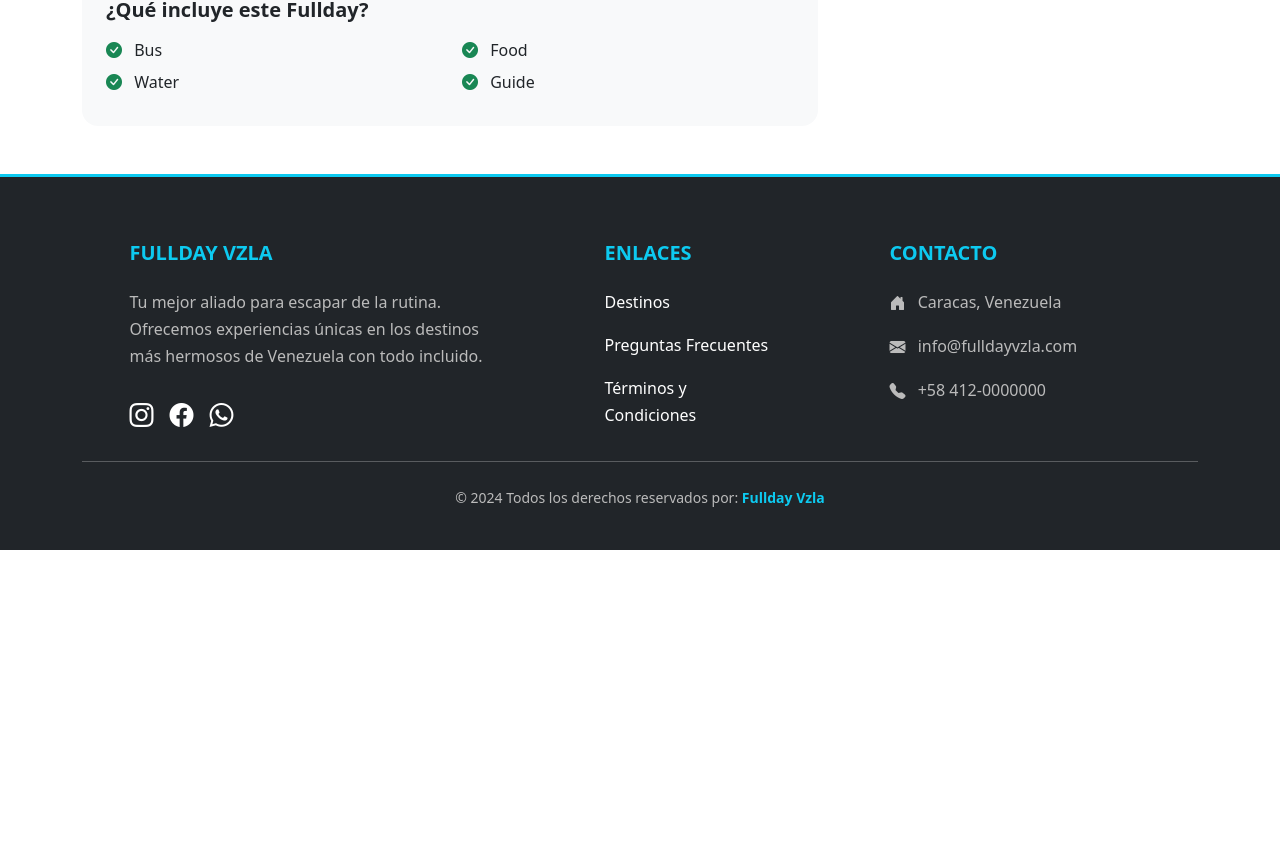
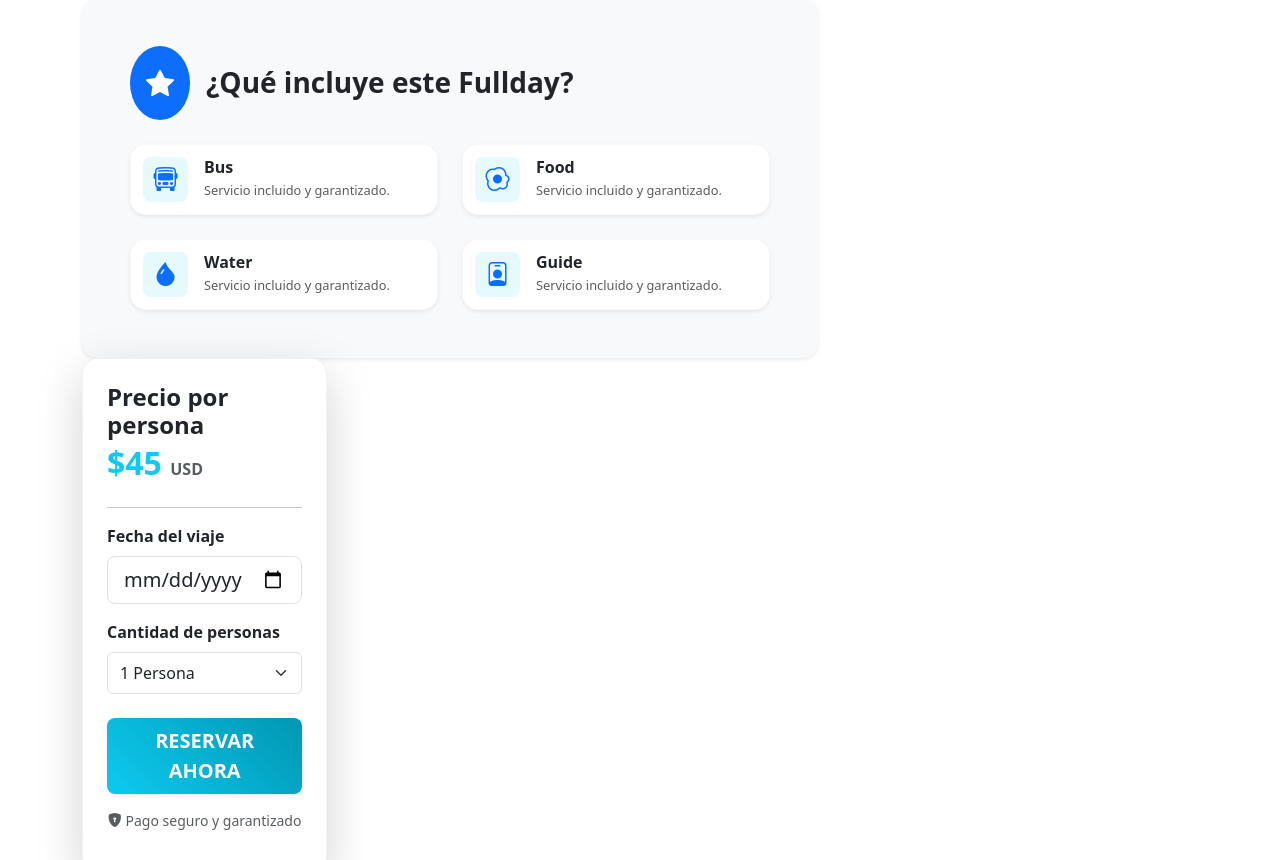
Before and after one commit to luisedw/FrontFulldayVzla, an Angular app: page /tour/1 in a window 1280 px wide. Shown: the part 892-1752 px from the top of the page. Before the commit the page ends 1442 px from the top, so only its background shows below. Built offline with nearby package versions, Linux system fonts and the light colour scheme.

Commit message:
mejorando iconos de modulo de detalles

```diff
--- a/angular.json
+++ b/angular.json
@@ -18,12 +18,10 @@
               "zone.js"
             ],
             "tsConfig": "tsconfig.app.json",
-            "assets": [
-              {
-                "glob": "**/*",
-                "input": "public"
-              }
-            ],
+"assets": [
+  "src/favicon.ico",
+  "src/assets"
+],
             "styles": [
               "node_modules/bootstrap/dist/css/bootstrap.min.css",
               "node_modules/bootstrap-icons/font/bootstrap-icons.css",
--- a/src/app/components/tour-card/tour-card.html
+++ b/src/app/components/tour-card/tour-card.html
@@ -5,7 +5,10 @@
     </span>
   </div>
 
-<img [src]="tourData.imagenUrl" class="card-img-top" [alt]="tourData.titulo">
+  <img [src]="tourData.imagenUrl"
+       class="card-img-top custom-card-img"
+       [alt]="tourData.titulo">
+
   <div class="card-body p-4">
     <div class="d-flex justify-content-between mb-2">
       <small class="text-info fw-bold text-uppercase">{{ tourData.destino }}</small>
--- a/src/app/components/tour-detail/tour-detail.css
+++ b/src/app/components/tour-detail/tour-detail.css
@@ -0,0 +1,49 @@
+.card {
+  transition: transform 0.3s ease;
+  border: 1px solid rgba(0,0,0,0.05) !important;
+}
+
+.card:hover {
+  transform: translateY(-5px);
+}
+
+.btn-info {
+  background: linear-gradient(45deg, #0dcaf0, #0097b2);
+  border: none;
+}
+
+.sticky-top {
+  z-index: 10; /* Para que no se solape con el navbar al hacer scroll */
+}
+
+/* ... estilos que ya tienes */
+
+.service-card {
+  transition: all 0.3s ease;
+  border: 1px solid rgba(0,0,0,0.02) !important;
+  padding: 12px !important; /* Menos relleno interno */
+}
+
+.service-card:hover {
+  transform: translateY(-5px);
+  border-color: rgba(13, 202, 240, 0.2) !important;
+  background-color: #fbfdff;
+}
+
+.service-card h5 {
+  font-size: 1rem; /* Título un poco más pequeño */
+  margin-bottom: 0;
+}
+
+.service-card p {
+  font-size: 0.8rem; /* Texto descriptivo más pequeño */
+}
+
+/* Efecto para el contenedor del icono */
+.bg-info.bg-opacity-10 {
+  display: flex;
+  align-items: center;
+  justify-content: center;
+  width: 60px;
+  height: 60px;
+}
--- a/src/app/components/tour-detail/tour-detail.html
+++ b/src/app/components/tour-detail/tour-detail.html
@@ -16,15 +16,34 @@
       <h3 class="fw-bold mt-4">Descripción del Viaje</h3>
       <p class="lead text-muted">{{ tour.descripcion }}</p>
 
-      <div class="mt-4 p-4 bg-light rounded-4">
-        <h5 class="fw-bold mb-3">¿Qué incluye este Fullday?</h5>
-        <div class="row">
-          <div class="col-md-6 mb-2" *ngFor="let servicio of tour.servicios">
-            <i class="bi bi-check-circle-fill text-success me-2"></i> {{ servicio | titlecase }}
+<div class="mt-5 p-5 bg-light rounded-4 shadow-sm">
+  <div class="d-flex align-items-center mb-4">
+    <div class="bg-primary text-white p-3 rounded-circle me-3">
+      <i class="bi bi-star-fill fs-3"></i>
+    </div>
+    <h3 class="fw-bold m-0">¿Qué incluye este Fullday?</h3>
+  </div>
+
+  <div class="row row-cols-1 row-cols-md-2 g-4">
+
+    <div class="col" *ngFor="let servicio of tour?.servicios">
+      <div class="card h-100 border-0 shadow-sm rounded-4 p-3 service-card">
+        <div class="d-flex align-items-center">
+
+            <div class="flex-shrink-0 text-primary fs-4 me-3 p-2 bg-info bg-opacity-10 rounded-3"
+                    style="width: 45px; height: 45px; display: flex; align-items: center; justify-content: center;">
+                <i [class]="'bi ' + getServicioIcon(servicio)"></i>
+          </div>
+
+          <div>
+            <h5 class="fw-bold mb-1">{{ servicio | titlecase }}</h5>
+            <p class="text-muted small mb-0">Servicio incluido y garantizado.</p>
           </div>
         </div>
       </div>
     </div>
+  </div>
+</div>
 
     <div class="col-lg-4">
       <div class="card border-0 shadow-lg rounded-4 sticky-top" style="top: 100px;">
@@ -35,21 +54,22 @@
           <hr>
 
           <div class="mb-3">
-            <label class="form-label fw-bold">Fecha del viaje</label>
-            <input type="date" class="form-control form-control-lg">
+<label class="form-label fw-bold">Fecha del viaje</label>
+    <input #fecha type="date" class="form-control form-control-lg">
           </div>
 
           <div class="mb-4">
             <label class="form-label fw-bold">Cantidad de personas</label>
-            <select class="form-select form-control-lg">
-              <option>1 Persona</option>
-              <option>2 Personas</option>
-              <option>3+ Personas</option>
+            <select #personas class="form-select form-control-lg">
+            <option value="1">1 Persona</option>
+            <option value="2">2 Personas</option>
+            <option value="3">3 o más Personas</option>
             </select>
           </div>
 
-          <button class="btn btn-info btn-lg w-100 fw-bold text-white shadow">
-            RESERVAR AHORA
+          <button (click)="confirmarReserva(fecha.value, personas.value)"
+          class="btn btn-info btn-lg w-100 fw-bold text-white shadow-sm">
+          RESERVAR AHORA
           </button>
 
           <p class="text-center mt-3 small text-muted">
--- a/src/app/components/tour-detail/tour-detail.ts
+++ b/src/app/components/tour-detail/tour-detail.ts
@@ -3,7 +3,7 @@ import { ActivatedRoute, RouterModule } from '@angular/router';
 import { TourService } from '../../services/tour';
 import { Tour } from '../../models/tour.model';
 import { CommonModule } from '@angular/common';
-
+declare var Swal: any;
 @Component({
   selector: 'app-tour-detail',
   standalone: true,
@@ -11,8 +11,40 @@ import { CommonModule } from '@angular/common';
   templateUrl: './tour-detail.html',
   styleUrl: './tour-detail.css'
 })
+
 export class TourDetail implements OnInit {
   tour?: Tour;
+
+confirmarReserva(fecha: string, personas: string) {
+  if (!fecha) {
+    Swal.fire({
+      icon: 'warning',
+      title: '¡Ups!',
+      text: 'Por favor selecciona una fecha para tu viaje.',
+      confirmButtonColor: '#0dcaf0'
+    });
+    return;
+  }
+
+  const total = (this.tour?.precio || 0) * Number(personas);
+
+  Swal.fire({
+    title: '¡Reserva confirmada!',
+    html: `
+      <div class="text-start mt-3">
+        <p><b>Destino:</b> ${this.tour?.titulo}</p>
+        <p><b>Fecha:</b> ${fecha}</p>
+        <p><b>Viajeros:</b> ${personas}</p>
+        <hr>
+        <p class="fs-4 text-center text-primary"><b>Total a pagar: $${total}</b></p>
+      </div>
+    `,
+    icon: 'success',
+    showConfirmButton: true,
+    confirmButtonText: '¡Genial, nos vemos allá!',
+    confirmButtonColor: '#0dcaf0'
+  });
+}
 
   constructor(
     private route: ActivatedRoute, // Para leer la URL
@@ -28,4 +60,21 @@ export class TourDetail implements OnInit {
       this.tour = tours.find(t => t.id === id);
     });
   }
+  getServicioIcon(servicio: string): string {
+    const iconos: { [key: string]: string } = {
+      'bus': 'bi-bus-front',
+      'car': 'bi-car-front',
+      'food': 'bi-egg-fried',
+      'breakfast': 'bi-egg-fried',
+      'lunch': 'bi-cup-hot-fill',
+      'water': 'bi-droplet-fill',
+      'guide': 'bi-person-badge',
+      'boat': 'bi-water',
+      'insurance': 'bi-shield-check',
+      'snorkeling': 'bi-mask'
+    };
+
+    // Si no encuentra el servicio, devuelve una estrella por defecto
+    return iconos[servicio.toLowerCase()] || 'bi-star';
+  }
 }
--- a/src/app/services/tour.ts
+++ b/src/app/services/tour.ts
@@ -17,7 +17,7 @@ export class TourService {
       titulo: 'Cayo Sombrero Premium',
       precio: 45,
       descripcion: 'Transporte ejecutivo, desayuno, almuerzo y lancha rápida.',
-      imagenUrl: 'assets/img/cayosombrero.jpg',
+      imagenUrl: 'assets/img/CayoSombrero.jpg',
       puntuacion: 4.9,
       servicios: ['bus', 'food', 'water', 'guide']
     },
--- a/src/index.html
+++ b/src/index.html
@@ -1,6 +1,8 @@
 <!doctype html>
 <html lang="en">
 <head>
+  <script src="https://cdn.jsdelivr.net/npm/sweetalert2@11"></script>
+  <link rel="stylesheet" href="https://cdn.jsdelivr.net/npm/bootstrap-icons@1.11.3/font/bootstrap-icons.min.css">
   <meta charset="utf-8">
   <title>FrontFulldayVzla</title>
   <base href="/">
```
